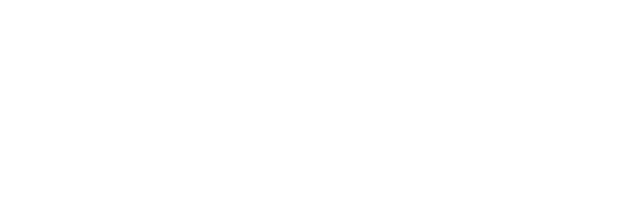
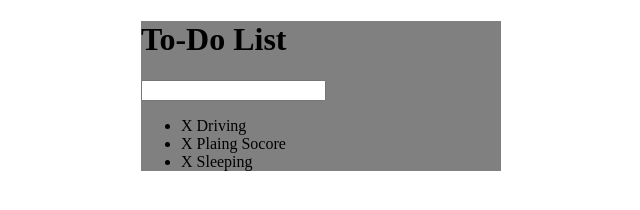
Before and after one commit to mohammedalkanzi8/ToDoListProject, a plain HTML site: page index.html in a window 1280 px wide. Shown: the whole page, without its empty margins (319-959 px from the left). Drawn offline with Linux system fonts and the light colour scheme.

Commit message:
Adding Main Elements

```diff
--- a/index.html
+++ b/index.html
@@ -8,6 +8,19 @@
 	<script type="text/javascript" src="assets\js\lib\jquery-3.3.1.min.js"></script>
 </head>
 <body>
+	<div id="container">
+		<h1>To-Do List</h1>
+		<input type="text">
+		<ul>
+			<li><span>X</span> Driving</li>
+			<li><span>X</span> Plaing Socore</li>
+			<li><span>X</span> Sleeping</li>
+		</ul>
+
+
+
+
+	</div>
 
 
 
```
